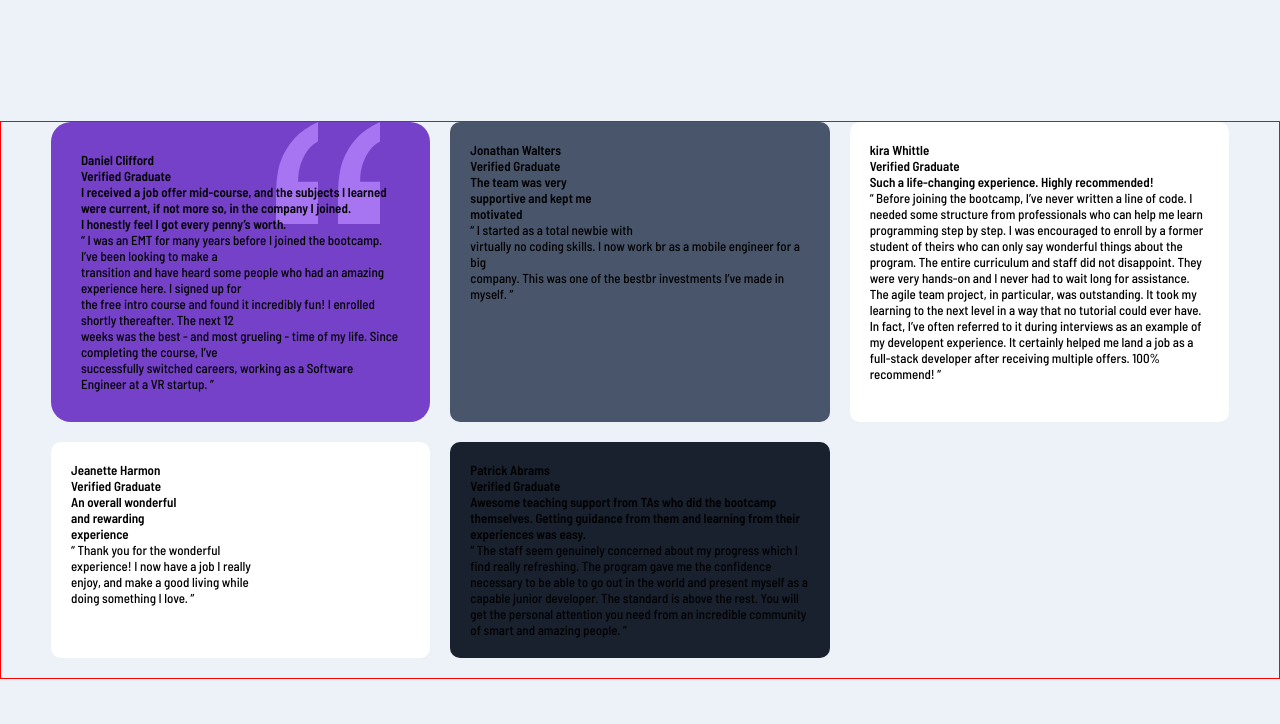
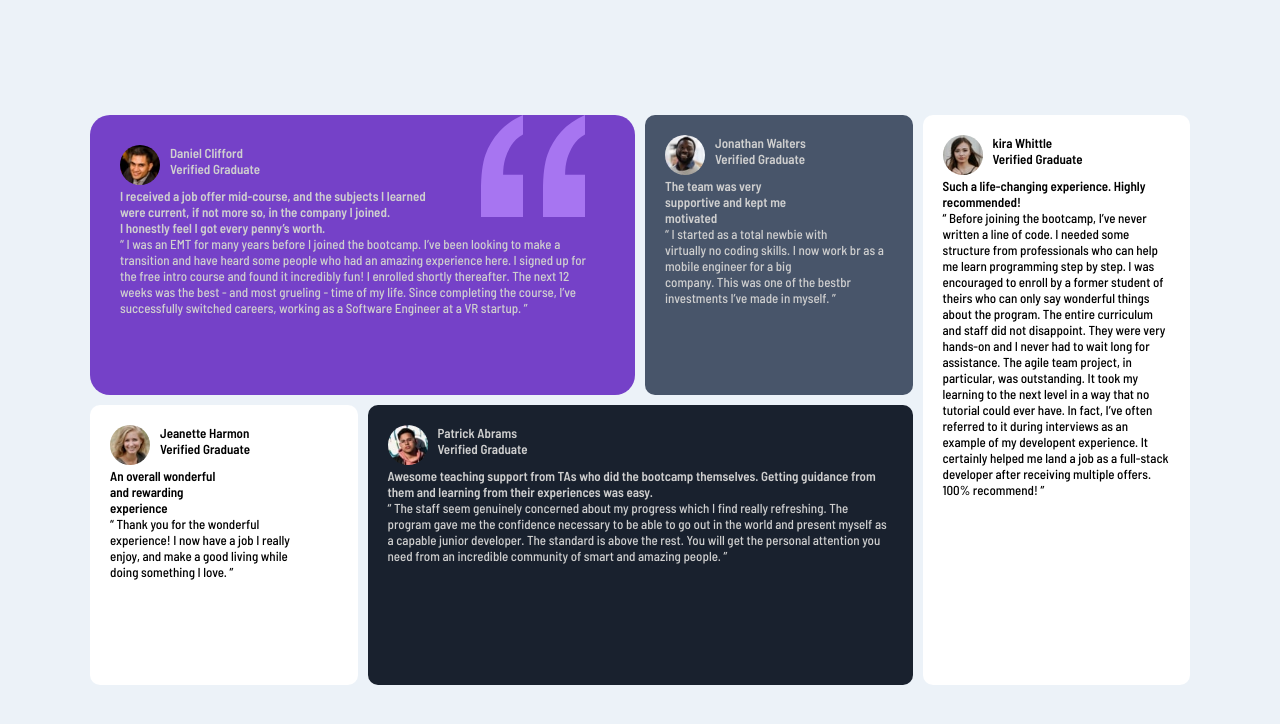
Before and after one commit to Edoscoba/testimonials-grid-section-main, a plain HTML site: page index.html in a window 1280 px wide. Drawn offline with Linux system fonts and the light colour scheme.

Commit message:
css update

```diff
--- a/index.html
+++ b/index.html
@@ -17,9 +17,9 @@
 
     <div class=" purple-box">
 
-      <div class="profile-daniel">
+      <div class="profile">
         <div class="image">
-
+          <img src="./img/images/image-daniel.jpg" alt="profile picture" height="40px" width="40px" class="daniel">
         </div>
         <h4>
           Daniel Clifford <br>
@@ -44,15 +44,16 @@
 
     <div class="grey-box">
 
-      <div class="profile-jonathan">
+      <div class="profile">
         <div class="image">
+          <img src="./img/images/image-jonathan.jpg" alt="profile picture" height="40px" width="40px" class="walter">
 
         </div>
 
-          <h4>
-            Jonathan Walters <br>
-            Verified Graduate
-          </h4>
+        <h4>
+          Jonathan Walters <br>
+          Verified Graduate
+        </h4>
       </div>
 
       <h4>
@@ -70,9 +71,10 @@
 
     <div class="white-box">
 
-      <div class="profile-kira">
+      <div class="profile">
 
         <div class="image">
+          <img src="./img/images/image-kira.jpg" alt="profile picture" height="40px" width="40px" class="kira">
 
         </div>
         <h4>
@@ -97,10 +99,11 @@
 
     </div>
 
-    <div class="last-white">
+    <div class="bottom-white">
 
-      <div class="profile-jaenette">
+      <div class="profile">
         <div class="image">
+          <img src="./img/images/image-jeanette.jpg" alt="profile picture" height="40px" width="40px" class="jaenette">
 
         </div>
         <h4>
@@ -120,8 +123,9 @@
     </div>
 
     <div class="black-box">
-      <div class="profile-patrick">
+      <div class="profile">
         <div class="image">
+          <img src="./img/images/image-patrick.jpg" alt="profile picture" height="40px" width="40px" class="patrick">
 
         </div>
 
--- a/style.css
+++ b/style.css
@@ -11,18 +11,21 @@ body{
   display: flex;
   width: 100%;
   height: 100vh;
+  padding: 90px;
 }
 
 .container{
     display: grid;
-    grid-template-columns: repeat(3, 1fr);
-    grid-template-rows: auto auto 100%;
-    border: 1px solid red;
-    grid-gap: 20px;
-    padding-left: 50px;
-    padding-right: 50px;
+    grid-template-columns: repeat(12, 1fr);
+    grid-template-rows: 35vh 35vh;
+    grid-template-areas:
+        "p p p p p p g g g w w w"
+        "l l l b b b b b b w w w ";
+    gap: 10px;
+    /* border: 1px solid red; */
     font-size: 13px;
     font-family: 'Barlow Semi Condensed', sans-serif;
+    color: hsl(0, 0%, 81%);
 }
 
 .purple-box{
@@ -30,30 +33,61 @@ body{
     background-image: url(./img/images/bg-pattern-quotation.svg);
     background-repeat: no-repeat;
     background-position: top right 50px;
-    position: relative;
     border-radius: 20px;
     padding: 30px;
+    grid-area: p;
 }
 
 .grey-box{
     background-color: hsl(217, 19%, 35%);
     border-radius: 10px;
     padding: 20px;
+    grid-area: g;
 }
 
 .white-box{
     background-color: hsl(0, 0%, 100%);
     border-radius: 10px;
     padding: 20px;
+    grid-area: w;
+    color: black;
 }
 .black-box{
     background-color: hsl(219, 29%, 14%);
     border-radius: 10px;
     padding: 20px;
+    grid-area: b;
 }
 
-.last-white{
+.bottom-white{
     background-color: hsl(0, 0%, 100%);
     border-radius: 10px;
     padding: 20px;
+    grid-area: l;
+    color: black;
 }
+
+.profile{
+    display: flex;
+    gap: 10px;
+}
+
+.daniel{
+    border-radius: 50%;
+}
+
+.walter{
+    border-radius: 50%;
+}
+
+.kira{
+    border-radius: 50%;
+}
+
+.jaenette{
+    border-radius: 50%;
+}
+
+.patrick{
+    border-radius: 50%;
+}
```
